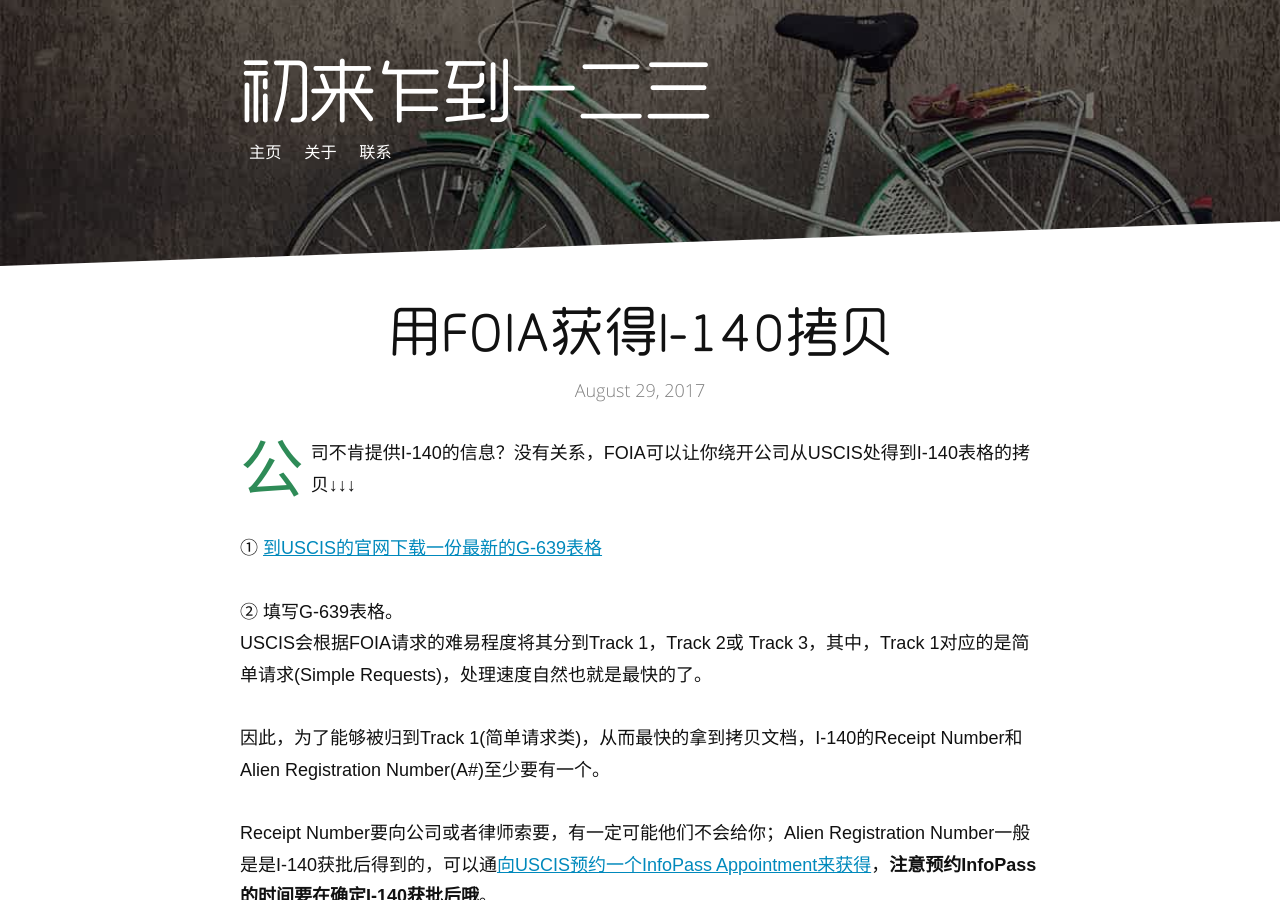
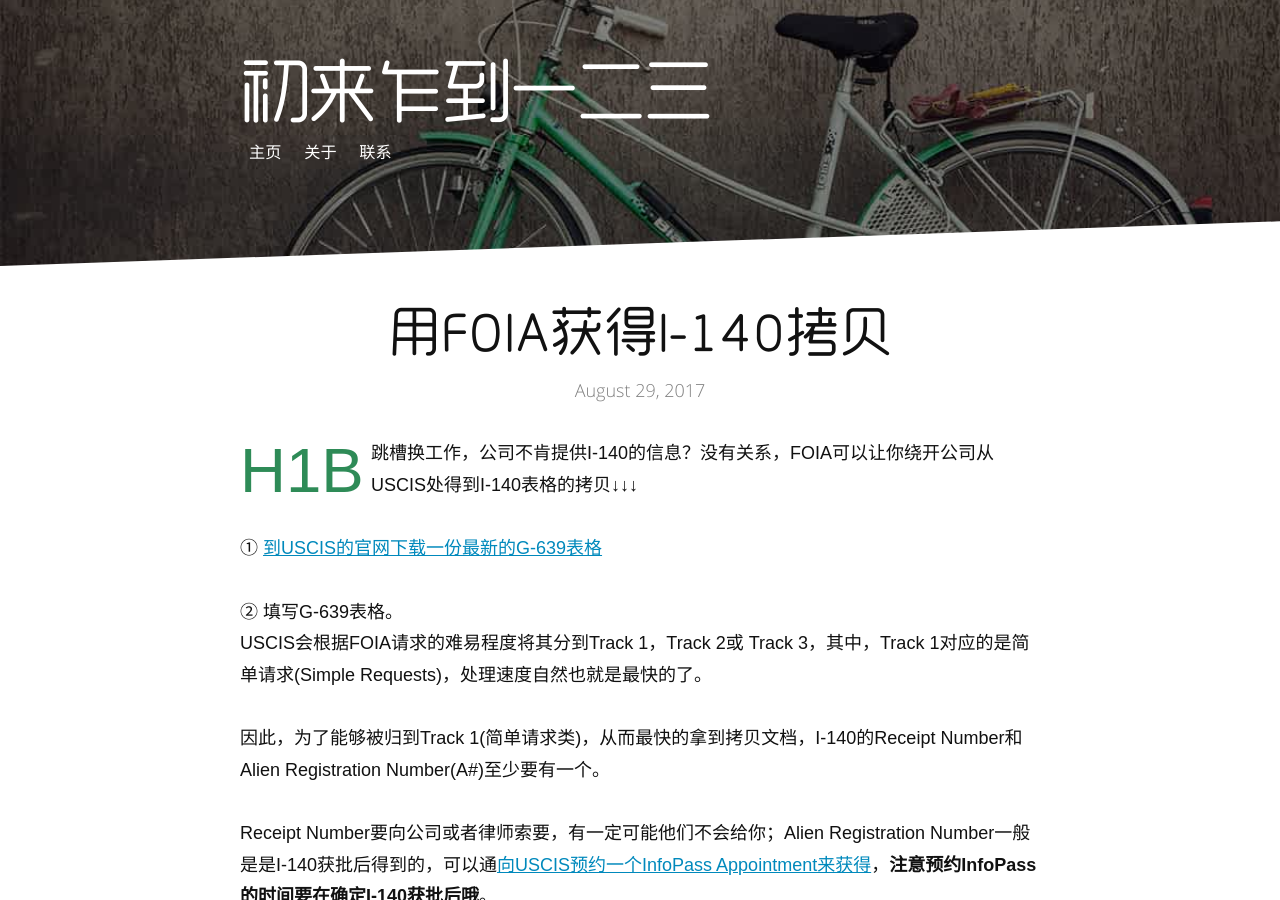
Before and after one commit to wolfwifee/wolfwifee.github.com, a Jekyll site: the page built from _posts/2017-08-28-foia-i140.md, in a window 1280 px wide and 900 px high. Built offline with Jekyll 4.4.1, drawn with Linux system fonts in a browser that asks for light colours; comment, search, counter and statistics services are not loaded.

Commit message:
Update 2017-08-28-foia-i140.md

```diff
--- a/_posts/2017-08-28-foia-i140.md
+++ b/_posts/2017-08-28-foia-i140.md
@@ -8,7 +8,7 @@ published: true
 datePublished: 2017-08-29
 date: 2017-08-29
 ---
-<span class="dropcap">公</span>司不肯提供I-140的信息？没有关系，FOIA可以让你绕开公司从USCIS处得到I-140表格的拷贝↓↓↓
+<span class="dropcap">H1B</span>跳槽换工作，公司不肯提供I-140的信息？没有关系，FOIA可以让你绕开公司从USCIS处得到I-140表格的拷贝↓↓↓
 
 ① [到USCIS的官网下载一份最新的G-639表格](https://www.uscis.gov/sites/default/files/files/form/g-639.pdf){:target="_blank" style="color:#0089BC"}
 
```
